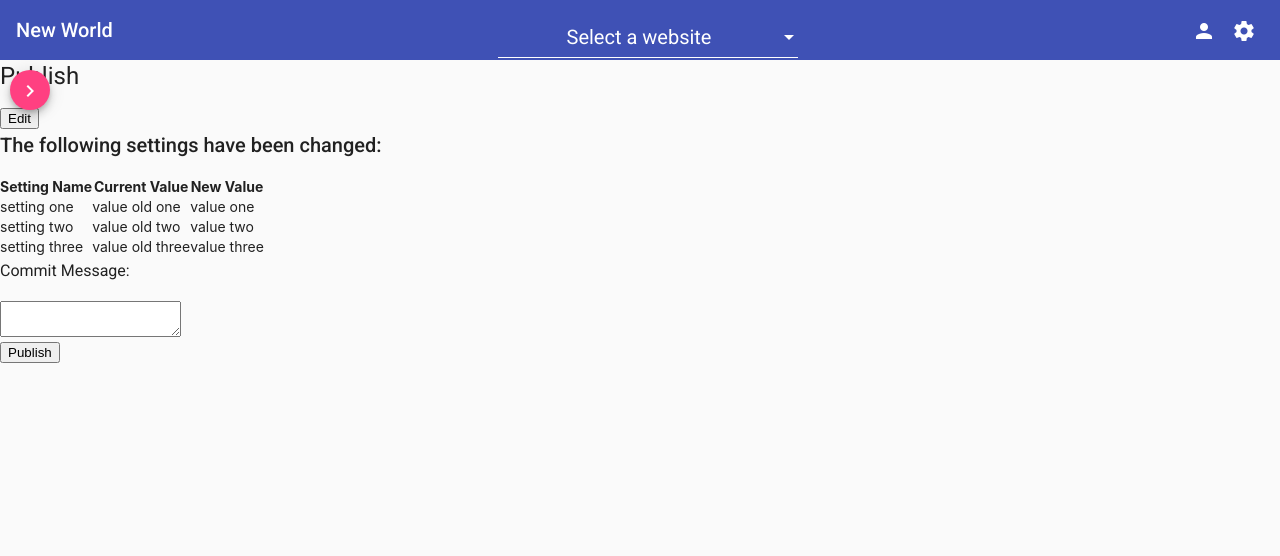
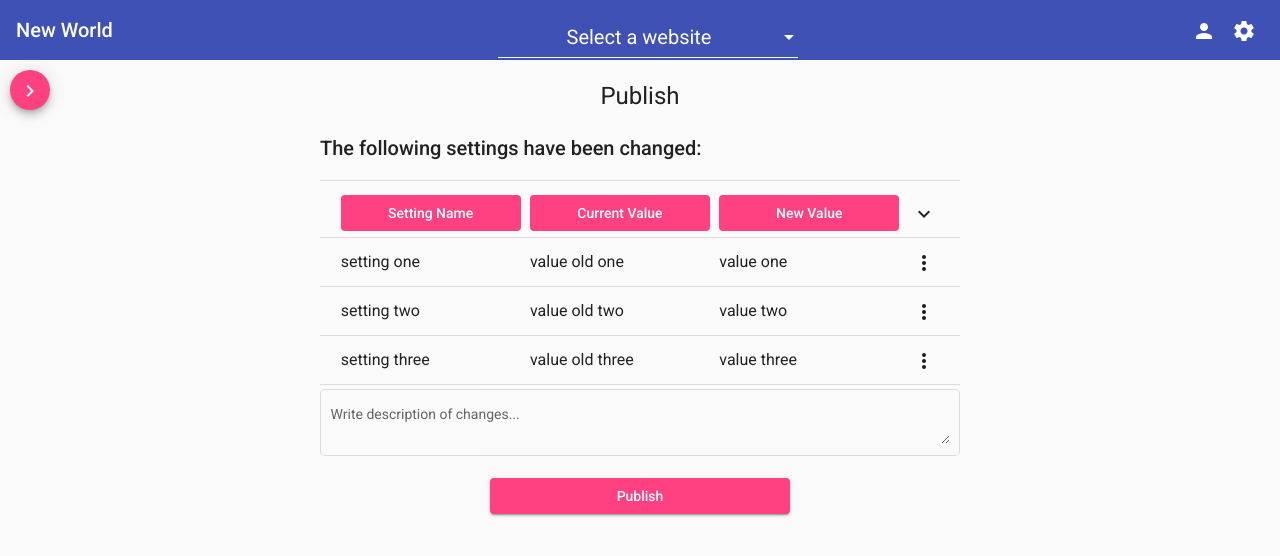
Before and after one commit to NWMSOEConfig/insight, an Angular app in the folder Insight/InsightApp/: page /publish in a window 1280 px wide. Shown: the top 556 px of the page. Built offline with nearby package versions, Linux system fonts and the light colour scheme.

Commit message:
refactor publish page to use material ui components

```diff
--- a/Insight/InsightApp/src/app/publish-page/publish-page.component.css
+++ b/Insight/InsightApp/src/app/publish-page/publish-page.component.css
@@ -0,0 +1,39 @@
+/* Container */
+.publish-page {
+  margin: auto;
+  max-width: 640px;
+  display: flex;
+  flex-direction: column;
+}
+
+/* Header */
+.header {
+  text-align: center;
+  margin: auto;
+  padding: 20px;
+}
+
+/* Buttons */
+button#edit {
+  width: 200px;
+}
+
+button#publish {
+  width: 300px;
+  align-self: center;
+}
+
+/* Material List */
+.mat-list-item.header .mat-flat-button, span {
+  width: 180px;
+  margin: auto;
+}
+
+/* Table */
+table {
+  width: 100%;
+}
+
+.mat-header-cell {
+  text-align: center;
+}
--- a/Insight/InsightApp/src/app/publish-page/publish-page.component.html
+++ b/Insight/InsightApp/src/app/publish-page/publish-page.component.html
@@ -1,52 +1,65 @@
-<head>
-  <title>Configurator - Publish</title>
-</head>
-
-<div class="header"><h1>Publish</h1><button id="edit" (click)="onEditClicked()">Edit</button></div>
-<h2 id="description">{{description}}</h2>
-<div id="settingTable">
-  <table>
-    <tr><th>Setting Name</th><th>Current Value</th><th>New Value</th></tr>
-    <ng-container *ngIf="!canEdit">
-      <ng-container *ngFor="let setting of settings">
-        <tr>
-          <td>{{setting.name}}</td>
-          <td>{{setting.oldvalue}}</td>
-          <td>{{setting.newvalue}}</td>
-        </tr>
-      </ng-container>
+<h1 class="header">Publish</h1>
+<div class="publish-page">
+  <h2>The following settings have been changed:</h2>
+  <!-- <button id="edit" mat-raised-button (click)="onEditClicked()" color="accent">
+    Edit
+  </button> -->
+  <!-- Table of Changes -->
+  <!-- <table mat-table matSort [dataSource]="settings">
+    <ng-container matColumnDef="name">
+      <th mat-header-cell mat-sort-header="name" *matHeaderCellDef>Name</th>
+      <td mat-cell *matCellDef="let element">{{ element.name }}</td>
     </ng-container>
 
-    <ng-container *ngIf="canEdit">
-      <ng-container *ngFor="let setting of settings">
-        <tr>
-          <td>{{setting.name}}</td>
-          <td>{{setting.oldvalue}}</td>
-          <td>{{setting.newvalue}}</td>
-          <td><button id="delete" (click)="onDeleteClicked()">Delete</button></td>
-        </tr>
-      </ng-container>
+    <ng-container matColumnDef="oldvalue">
+      <th mat-header-cell *matHeaderCellDef>Old Value</th>
+      <td mat-cell *matCellDef="let element">{{ element.oldvalue }}</td>
     </ng-container>
-  </table>
+
+    <ng-container matColumnDef="newvalue">
+      <th mat-header-cell *matHeaderCellDef>New Value</th>
+      <td mat-cell *matCellDef="let element">{{ element.newvalue }}</td>
+    </ng-container>
+
+    <tr mat-header-row *matHeaderRowDef="displayedColumns"></tr>
+    <tr mat-row *matRowDef="let row; columns: displayedColumns"></tr>
+  </table> -->
+  <!-- Table -->
+  <mat-divider></mat-divider>
+  <mat-list>
+    <mat-list-item class="header">
+      <button mat-flat-button color="accent">Setting Name</button>
+      <button mat-flat-button color="accent">Current Value</button>
+      <button mat-flat-button color="accent">New Value</button>
+      <button mat-icon-button>
+        <mat-icon>expand_more</mat-icon>
+      </button>
+    </mat-list-item>
+    <mat-divider></mat-divider>
+
+    <div *ngFor="let setting of settings">
+      <mat-list-item>
+        <span>{{ setting.name }}</span>
+        <span>{{ setting.oldvalue }}</span>
+        <span>{{ setting.newvalue }}</span>
+        <button mat-icon-button [matMenuTriggerFor]="menu">
+          <mat-icon>more_vert</mat-icon>
+        </button>
+        <mat-menu #menu="matMenu">
+          <button mat-menu-item>
+            <mat-icon color="warn">delete</mat-icon>
+            <span>Delete</span>
+          </button>
+        </mat-menu>
+      </mat-list-item>
+      <mat-divider></mat-divider>
+    </div>
+  </mat-list>
+  <!-- Description Text Area -->
+  <mat-form-field appearance="outline" color="primary">
+    <mat-label>Write description of changes...</mat-label>
+    <textarea matInput></textarea>
+  </mat-form-field>
+  <!-- Publish Button -->
+  <button id="publish" mat-raised-button color="accent">Publish</button>
 </div>
-
-
-<div class="commit">
-  <h3>Commit Message:</h3>
-  <textarea id="commitMessage">{{commitMessage}}</textarea>
-</div>
-
-<div class="error" *ngIf="errorMessage">
-  <h3>Error:</h3>
-  <p id="errorMessage">{{errorMessage}}</p>
-</div>
-
-<div id="buttons">
-  <ng-container *ngIf="!canEdit">
-    <button id="publish" variant="contained" (click)="onPublishClicked()">Publish</button>
-  </ng-container>
-  <ng-container *ngIf="canEdit">
-    <button id="save" (click)="onSaveClicked()">Save</button>
-    <button id="undoAll" (click)="onUndoAllClicked()">Undo All</button>
-  </ng-container>
-</div>
--- a/Insight/InsightApp/src/app/publish-page/publish-page.component.ts
+++ b/Insight/InsightApp/src/app/publish-page/publish-page.component.ts
@@ -3,63 +3,63 @@ import { Component, ElementRef, OnInit, ViewChild } from '@angular/core';
 @Component({
   selector: 'app-publish-page',
   templateUrl: './publish-page.component.html',
-  styleUrls: ['./publish-page.component.css']
+  styleUrls: ['./publish-page.component.css'],
 })
 export class PublishPageComponent implements OnInit {
   //organize settings changed by their category?
   errorMessage: string | undefined;
   commitMessage: string | undefined;
   canPublish = true;
-  description: string = "The following settings have been changed:";
+  description: string = 'The following settings have been changed:';
   canEdit = false;
   settings: any[] = [
     {
-      'name': 'setting one',
-      'newvalue' : 'value one',
-      'oldvalue' : 'value old one'
+      name: 'setting one',
+      newvalue: 'value one',
+      oldvalue: 'value old one',
     },
     {
-      'name': 'setting two',
-      'newvalue' : 'value two',
-      'oldvalue' : 'value old two'
+      name: 'setting two',
+      newvalue: 'value two',
+      oldvalue: 'value old two',
     },
     {
-      'name': 'setting three',
-      'newvalue' : 'value three',
-      'oldvalue' : 'value old three'
-    }
-  ]
+      name: 'setting three',
+      newvalue: 'value three',
+      oldvalue: 'value old three',
+    },
+  ];
 
-  constructor() {
+  displayedColumns: string[] = ['name', 'newvalue', 'oldvalue'];
 
-  }
+  constructor() {}
 
   onPublishClicked() {
     this.errorMessage = undefined;
     //create confirmation modal
     if (!this.commitMessage) {
-      this.errorMessage = "Commit text is required."
+      this.errorMessage = 'Commit text is required.';
     }
-    console.log("Publish TODO");
+    console.log('Publish TODO');
   }
 
   onEditClicked() {
     this.canEdit = true;
-    console.log("Edit TODO");
+    console.log('Edit TODO');
   }
 
-  onDeleteClicked(){
-    console.log("Undo TODO");
+  onDeleteClicked() {
+    console.log('Undo TODO');
   }
 
-  onUndoAllClicked(){
+  onUndoAllClicked() {
     //create confirmation modal
-    console.log("Undo All TODO");
+    console.log('Undo All TODO');
   }
 
-  onSaveClicked(){
+  onSaveClicked() {
     this.canEdit = false;
-    console.log("Save TODO");
+    console.log('Save TODO');
   }
 
   GetSettings(): void {
@@ -69,5 +69,4 @@ export class PublishPageComponent implements OnInit {
   ngOnInit(): void {
     this.GetSettings();
   }
-
 }
```
